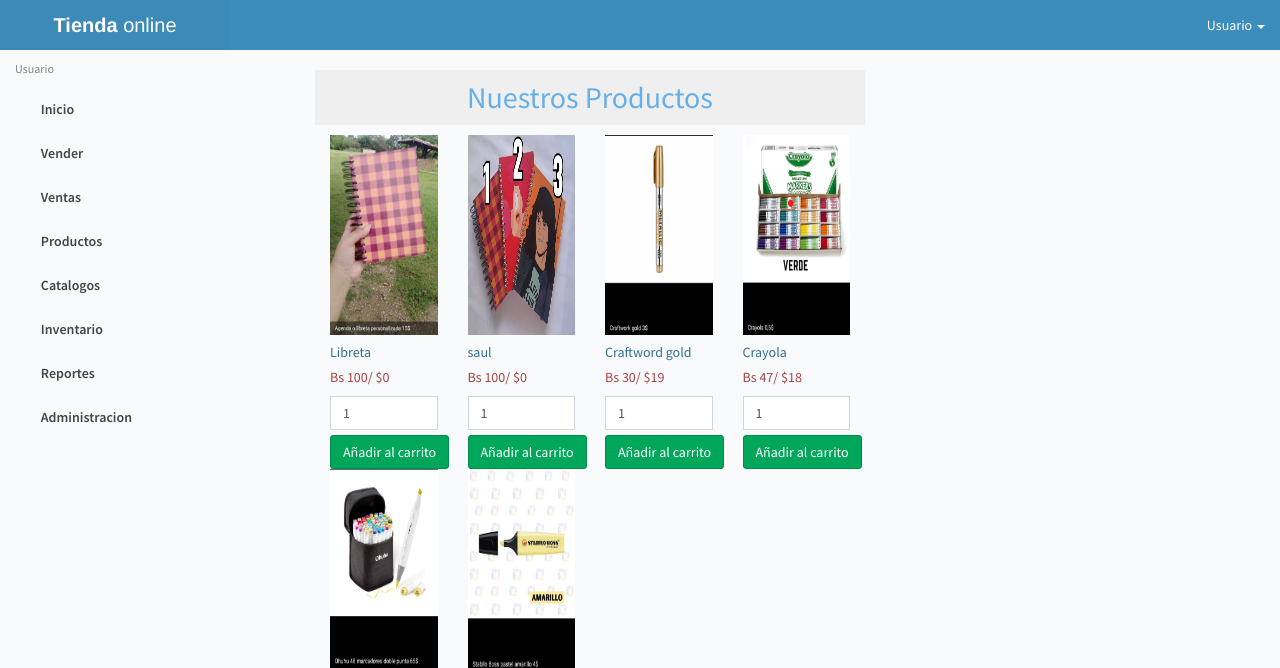
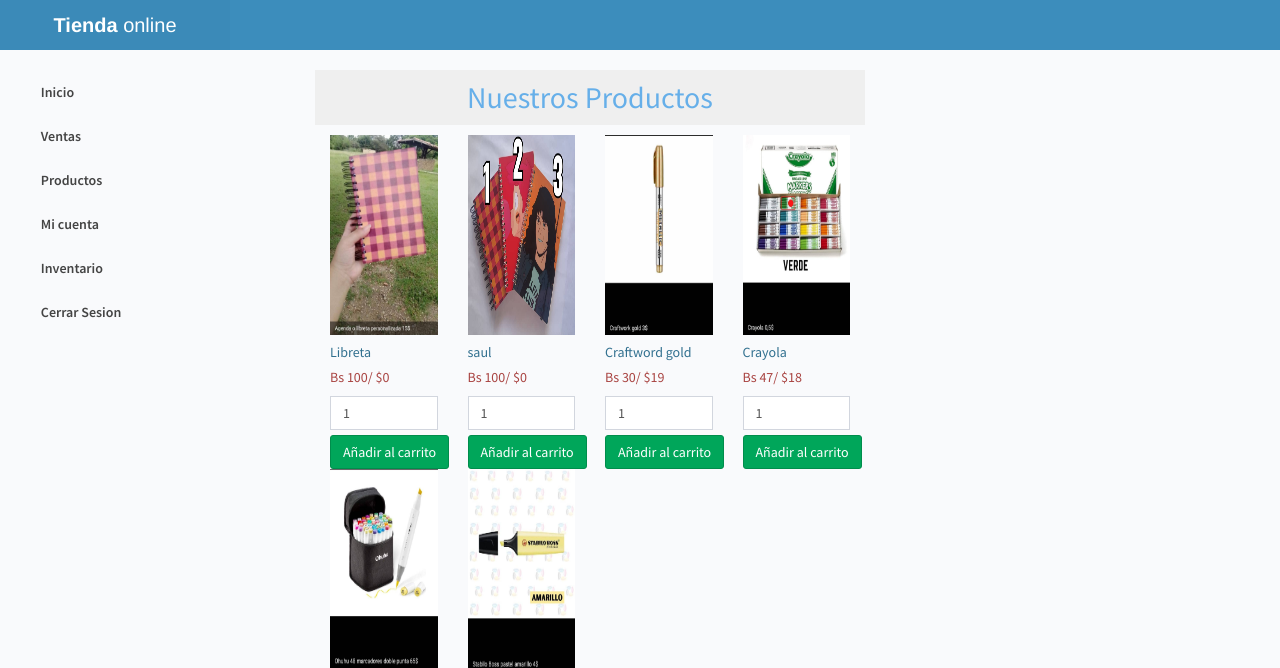
Before and after one commit to victorcamacaro253/sistema_inplantacion, a PHP site: page /carrito/cart.php in a window 1280 px wide. Shown: the top 668 px of the page. Run offline with PHP 8.4, Linux system fonts and the light colour scheme; a user stored in the database is signed in; data comes from the database, SQL or seed files in the repository; some web fonts are replaced.

Commit message:
Add files via upload

```diff
--- a/carrito/cart.php
+++ b/carrito/cart.php
@@ -1,12 +1,17 @@
 <?php
 session_start();
+if (!isset($_SESSION['user'])) {
+  //echo "hay sesion";
+  //$user->setuser($user->$usersession->getcurrentuser());
+  header("location:../index.php");
+}
 //$conexion=new mysqli('localhost','root','','implantacion');
 include("../includes/db.php");
 
 $connect=new db();
 $conexion=$connect->conexion();
 
-
+$sesion=$_SESSION['user'];
 
 
 
@@ -148,7 +153,17 @@
                 <a href="#" class="dropdown-toggle" data-toggle="dropdown">
                   <!-- The user image in the navbar-->
                   <!-- hidden-xs hides the username on small devices so only the image appears. -->
-                  <span class="">Usuario <b class="caret"></b> </span>
+                  <span class="" style="text-transform: uppercase;"><?php $sql="SELECT * FROM usuarios where Usuario='$sesion'";
+
+
+                  $query=$conexion->query($sql);
+
+                  while ($row=$query->fetch_assoc()) {
+                    echo $row['Primer_nombre'];
+                  }
+
+
+                   ?>    </span>
 
                 </a>
                 <ul class="dropdown-menu">
@@ -190,15 +205,28 @@
           -->
           <!-- Sidebar Menu -->
           <ul class="sidebar-menu">
-            <li class="header">Usuario</li>
+            <li class="header" style="text-transform: uppercase;"><?php $sql="SELECT * FROM usuarios where Usuario='$sesion'";
+
+
+                  $query=$conexion->query($sql);
+
+                  while ($row=$query->fetch_assoc()) {
+                    echo $row['Primer_nombre'];
+
+
+                  }
+
+
+
+                   ?></li>
                                     <li><a href="../index.php"><i class="fa fa-home"></i> <span>Inicio</span></a></li>
-            <li><a href="./?view=sell"><i class="fa fa-usd"></i> <span>Vender</span></a></li>
+
             <li><a href="./?view=sells"><i class="fa fa-shopping-cart"></i> <span>Ventas</span></a></li>
 
             <li><a href="cart.php"><i class="fa fa-glass"></i> <span>Productos</span></a></li>
 
             <li class="treeview">
-              <a href="#"><i class="fa fa-database"></i> <span>Catalogos</span> </a>
+              <a href="../vistas/mi_cuenta.php"><i class="fa fa-database"></i> <span>Mi cuenta</span> </a>
               <ul class="treeview-menu">
                 <li><a href="./?view=categories">Categorias</a></li>
                 <li><a href="./?view=clients">Clientes</a></li>
@@ -215,7 +243,7 @@
               </ul>
             </li>
                         <li class="treeview">
-              <a href="#"><i class="fa fa-file-text-o"></i> <span>Reportes</span></a>
+
               <ul class="treeview-menu">
                 <li><a href="./?view=reports">Inventario</a></li>
                 <li><a href="./?view=sellreports">Ventas</a></li>
@@ -224,7 +252,7 @@
 
 
             <li class="treeview">
-              <a href="../includes/logout1.php"><i class="fa fa-cog"></i> <span>Administracion</span></a>
+              <a href="../includes/logout1.php"><i class="fa fa-cog"></i> <span> Cerrar Sesion</span></a>
               <ul class="treeview-menu">
                 <li><a href="./?view=users">Usuarios</a></li>
                 <li><a href="./?view=settings">Configuracion</a></li>
```
